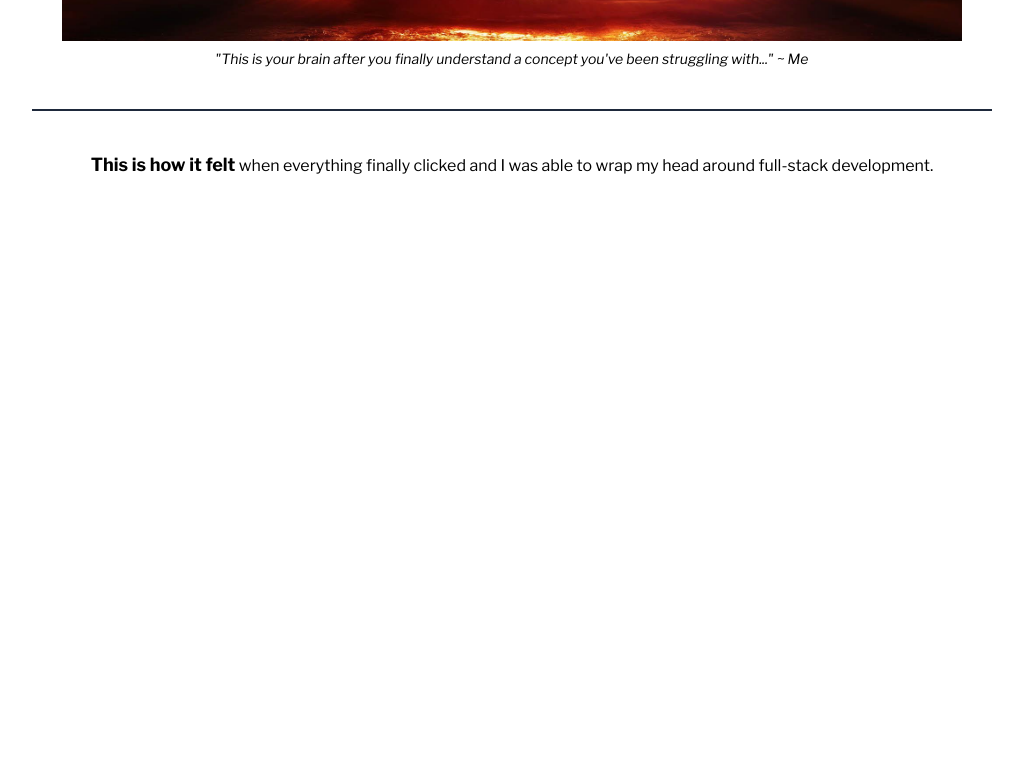
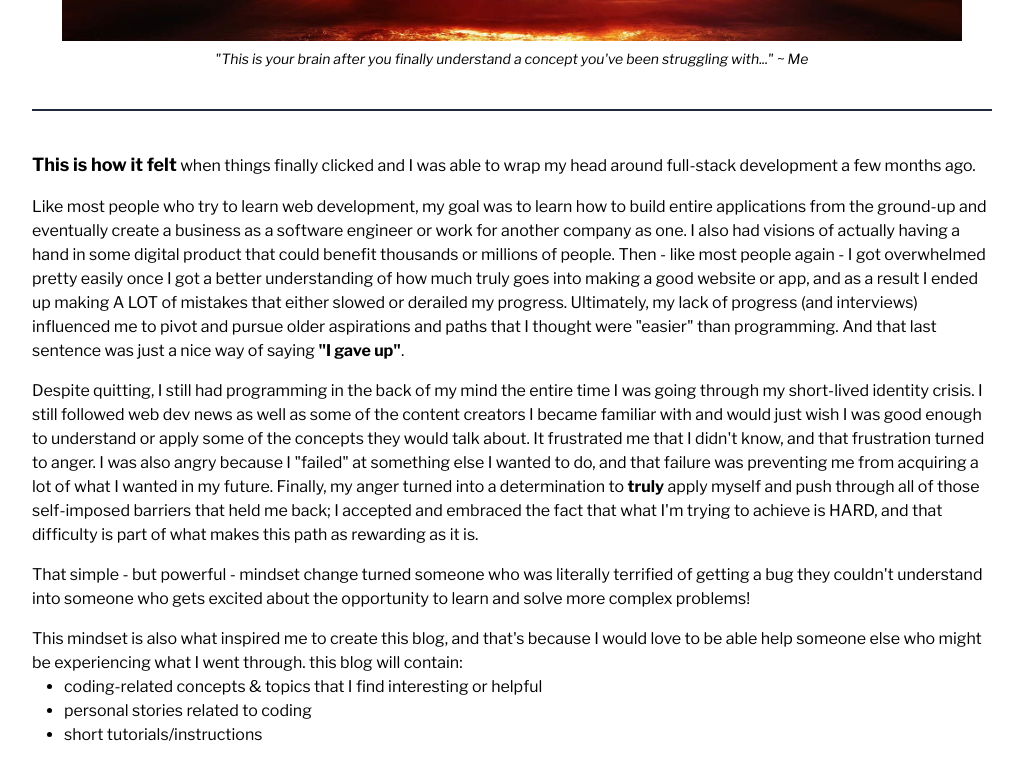
Before and after one commit to Seanih/my-dev-blog, a Next.js app: page / in a window 1280 px wide. Shown: the part 399-1162 px from the top of the page, without its empty margins (128-1145 px from the left). Before the commit the page ends 800 px from the top, so only its background shows below. Built offline with nearby package versions, Linux system fonts and the light colour scheme.

Commit message:
finished most of home-page text

```diff
--- a/components/Navbar.js
+++ b/components/Navbar.js
@@ -6,14 +6,16 @@ import { AiOutlineClose, AiOutlineMail, AiOutlineMenu } from 'react-icons/ai';
 import { FaGithub, FaLinkedinIn } from 'react-icons/fa';
 import { BsPersonLinesFill } from 'react-icons/bs';
 
-function Navbar({ logo }) {
+import logo from '/public/blue-logo.png';
+
+function Navbar() {
 	const [showNav, setShowNav] = useState(false);
 	const router = useRouter();
 
 	const toggleNav = () => setShowNav(!showNav);
 
 	return (
-		<nav className='fixed z-[100] bg-white w-full h-20'>
+		<nav className='fixed z-[100] bg-white/90 w-full h-20'>
 			<div className='flex h-full px-5 justify-between items-center border-b-slate-700 shadow-lg font-semibold text-slate-700'>
 				<div className='flex items-center'>
 					<Image
@@ -22,7 +24,7 @@ function Navbar({ logo }) {
 						alt='sean logo'
 						width={75}
 					/>
-					<p>Coding Chronicles</p>
+					<>Code Chronicles</>
 				</div>
 				{/* full size Navbar */}
 				<ul className='hidden md:flex'>
@@ -80,7 +82,7 @@ function Navbar({ logo }) {
 				<div
 					className={
 						showNav
-							? 'md:hidden fixed left-0 top-0 w-[65%]  h-screen bg-[#ecf0f3] p-10 ease-in duration-300'
+							? 'md:hidden fixed left-0 top-0 w-[55%]  h-screen bg-[#ecf0f3] p-10 ease-in duration-300'
 							: 'md:hidden fixed left-[-100%] top-0 w-[65%]  h-screen bg-[#ecf0f3] p-10 ease-in duration-300'
 					}
 				>
@@ -91,9 +93,10 @@ function Navbar({ logo }) {
 							alt='sean logo'
 							width={75}
 						/>
-						<p>Coding Chronicles</p>
+						<>Code Chronicles</>
 					</div>
 					<ul className='pt-28 h-1/2 flex flex-col justify-between'>
+						<li>
 							<Link
 								className={`link text-lg hover:scale-100 hover:text-xl hover:font-bold ${
 									router.pathname === '/' && 'underline underline-offset-4'
@@ -101,8 +104,10 @@ function Navbar({ logo }) {
 								href={'/'}
 								onClick={toggleNav}
 							>
-							<li>Home</li>
+								Home
 							</Link>
+						</li>
+						<li>
 							<Link
 								className={`link text-lg hover:scale-100 hover:text-xl hover:font-bold ${
 									router.pathname === '/posts' && 'underline underline-offset-4'
@@ -110,17 +115,22 @@ function Navbar({ logo }) {
 								href={'/posts'}
 								onClick={toggleNav}
 							>
-							<li>Posts</li>
+								Posts
 							</Link>
+						</li>
+						<li>
 							<Link
 								className={`link text-lg hover:scale-100 hover:text-xl hover:font-bold ${
-								router.pathname === '/contact' && 'underline underline-offset-4'
+									router.pathname === '/contact' &&
+									'underline underline-offset-4'
 								}`}
 								href={'/contact'}
 								onClick={toggleNav}
 							>
-							<li>Contact</li>
+								Contact
 							</Link>
+						</li>
+						<li>
 							<Link
 								className={`link text-lg hover:scale-100 hover:text-xl hover:font-bold ${
 									router.pathname === '/about' && 'underline underline-offset-4'
@@ -128,8 +138,9 @@ function Navbar({ logo }) {
 								href={'/about'}
 								onClick={toggleNav}
 							>
-							<li>About</li>
+								About
 							</Link>
+						</li>
 					</ul>
 					<div className='pt-40'>
 						<p className='uppercase tracking-widest text-[#5651e5]'>
--- a/components/Navbar2.js
+++ /dev/null
@@ -1,125 +0,0 @@
-/* eslint-disable react/no-unescaped-entities */
-import Image from 'next/image';
-import Link from 'next/link';
-import { useState } from 'react';
-import { AiOutlineClose, AiOutlineMail, AiOutlineMenu } from 'react-icons/ai';
-import { FaGithub, FaLinkedinIn } from 'react-icons/fa';
-import { BsPersonLinesFill } from 'react-icons/bs';
-
-function Navbar() {
-	const [nav, setNav] = useState(false);
-
-	const handleNav = () => setNav(!nav);
-
-	return (
-		<div className='fixed w-full bg-[#ecf0f3] h-20 shadow-xl z-[100]'>
-			<div className='flex justify-between items-center w-full h-full px-2 2xl:px-16'>
-				<Image
-					src='/../public/assets/navLogo.png'
-					alt='logo'
-					width='100'
-					height='50'
-				/>
-
-				<div>
-					<ul className='hidden sm:flex'>
-						<Link href={'/'}>
-							<li className='ml-10 text-sm uppercase hover:border-b'>Home</li>
-						</Link>
-						<Link href={'/'}>
-							<li className='ml-10 text-sm uppercase hover:border-b'>About</li>
-						</Link>
-						<Link href={'/'}>
-							<li className='ml-10 text-sm uppercase hover:border-b'>Skills</li>
-						</Link>
-						<Link href={'/'}>
-							<li className='ml-10 text-sm uppercase hover:border-b'>
-								Projects
-							</li>
-						</Link>
-						<Link href={'/'}>
-							<li className='ml-10 text-sm uppercase hover:border-b'>
-								Contact
-							</li>
-						</Link>
-					</ul>
-					<div onClick={handleNav} className='sm:hidden cursor-pointer'>
-						<AiOutlineMenu size={35} />
-					</div>
-				</div>
-			</div>
-
-			{/* -------- side menu -------- */}
-			<div className={nav ? 'sm:hidden w-full h-screen bg-black/70' : ''}>
-				<div
-					className={
-						nav
-							? 'sm:hidden fixed left-0 top-0 w-[75%] sm:w-[60%] md:[45%] h-screen bg-[#ecf0f3] p-10 ease-in duration-300'
-							: 'fixed left-[-100%] top-0 p-10 ease-in duration-300'
-					}
-				>
-					<div>
-						<div className='flex justify-between w-full items-center'>
-							<Image
-								src='/../public/assets/navLogo.png'
-								width={87}
-								height={35}
-								alt=''
-							/>
-							<div
-								onClick={handleNav}
-								className='rounded-full shadow-lg shadow-gray-400 p-3 cursor-pointer'
-							>
-								<AiOutlineClose />
-							</div>
-						</div>
-						<div className='border-b border-gray-300 my-4'>
-							<p className='w-[85%] md:w-[90%] py-4'>
-								Let's build something great together
-							</p>
-						</div>
-					</div>
-					<div className='py-4'>
-						<ul className='uppercase'>
-							<Link href='/'>
-								<li className='py-4 text-sm'>Home</li>
-							</Link>
-							<Link href='/'>
-								<li className='py-4 text-sm'>About</li>
-							</Link>
-							<Link href='/'>
-								<li className='py-4 text-sm'>Skill</li>
-							</Link>
-							<Link href='/'>
-								<li className='py-4 text-sm'>Projects</li>
-							</Link>
-							<Link href='/'>
-								<li className='py-4 text-sm'>Contact</li>
-							</Link>
-						</ul>
-						<div className='pt-40'>
-							<p className='uppercase tracking-widest text-[#5651e5]'>
-								Let's Connect
-							</p>
-							<div className='flex item-center justify-between my-4 w-full sm:w-[80%]'>
-								<div className='rounded-full shadow-lg shadow-gray-400 p-3 cursor-pointer hover:scale-105 ease-in duration-100'>
-									<FaLinkedinIn />
-								</div>
-								<div className='rounded-full shadow-lg shadow-gray-400 p-3 cursor-pointer hover:scale-105 ease-in duration-100'>
-									<FaGithub />
-								</div>
-								<div className='rounded-full shadow-lg shadow-gray-400 p-3 cursor-pointer hover:scale-105 ease-in duration-100'>
-									<AiOutlineMail />
-								</div>
-								<div className='rounded-full shadow-lg shadow-gray-400 p-3 cursor-pointer hover:scale-105 ease-in duration-100'>
-									<BsPersonLinesFill />
-								</div>
-							</div>
-						</div>
-					</div>
-				</div>
-			</div>
-		</div>
-	);
-}
-export default Navbar;
--- a/pages/_app.js
+++ b/pages/_app.js
@@ -1,11 +1,10 @@
 import Navbar from '../components/Navbar';
 import '../styles/globals.css';
-import logo from '/public/blue-logo.png';
 
 function MyApp({ Component, pageProps }) {
 	return (
 		<>
-			<Navbar logo={logo} />
+			<Navbar />
 			<Component {...pageProps} />
 		</>
 	);
--- a/pages/index.js
+++ b/pages/index.js
@@ -24,13 +24,68 @@ export default function Home() {
 						</figcaption>
 					</figure>
 				</section>
+
 				<div className='h-[2px] w-3/4 my-10 mx-auto bg-slate-800'></div>
-				<article>
-					<p className='text-center'>
-						<span className='text-lg font-bold'>This is how it felt</span> when
-						everything finally clicked and I was able to wrap my head around
-						full-stack development.
-					</p>
+
+				<article className='w-full flex justify-center '>
+					<div className='w-3/4'>
+						<p>
+							<span className='text-lg font-bold'>This is how it felt</span>{' '}
+							when things finally clicked and I was able to wrap my head around
+							full-stack development a few months ago.
+						</p>
+						<p>
+							Like most people who try to learn web development, my goal was to
+							learn how to build entire applications from the ground-up and
+							eventually create a business as a software engineer or work for
+							another company as one. I also had visions of actually having a
+							hand in some digital product that could benefit thousands or
+							millions of people. Then - like most people again - I got
+							overwhelmed pretty easily once I got a better understanding of how
+							much truly goes into making a good website or app, and as a result
+							I ended up making A LOT of mistakes that either slowed or derailed
+							my progress. Ultimately, my lack of progress (and interviews)
+							influenced me to pivot and pursue older aspirations and paths that
+							I thought were &quot;easier&quot; than programming. And that last
+							sentence was just a nice way of saying{' '}
+							<strong>&quot;I gave up&quot;</strong>.
+						</p>
+						<p>
+							Despite quitting, I still had programming in the back of my mind
+							the entire time I was going through my short-lived identity
+							crisis. I still followed web dev news as well as some of the
+							content creators I became familiar with and would just wish I was
+							good enough to understand or apply some of the concepts they would
+							talk about. It frustrated me that I didn&apos;t know, and that
+							frustration turned to anger. I was also angry because I
+							&quot;failed&quot; at something else I wanted to do, and that
+							failure was preventing me from acquiring a lot of what I wanted in
+							my future. Finally, my anger turned into a determination to{' '}
+							<strong>truly</strong> apply myself and push through all of those
+							self-imposed barriers that held me back; I accepted and embraced
+							the fact that what I&apos;m trying to achieve is HARD, and that
+							difficulty is part of what makes this path as rewarding as it is.
+						</p>
+						<p>
+							That simple - but powerful - mindset change turned someone who was
+							literally terrified of getting a bug they couldn&apos;t understand
+							into someone who gets excited about the opportunity to learn and
+							solve more complex problems!
+						</p>
+						<p>
+							This mindset is also what inspired me to create this blog, and
+							that&apos;s because I would love to be able help someone else who
+							might be experiencing what I went through. this blog will contain:
+							<ul className='list-disc ml-8'>
+								<li>
+									coding-related concepts & topics that I find interesting or
+									helpful
+								</li>
+								<li>personal stories related to coding</li>
+								<li>short tutorials/instructions</li>
+							</ul>
+						</p>
+					</div>
 				</article>
 			</main>
 		</div>
--- a/styles/globals.css
+++ b/styles/globals.css
@@ -41,3 +41,7 @@ html {
 * {
 	box-sizing: border-box;
 }
+
+p {
+	margin-bottom: 1rem;
+}
```
Lines whose indentation alone changed are shown as unchanged.
